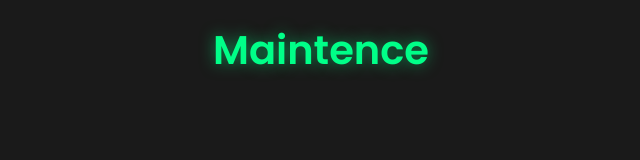
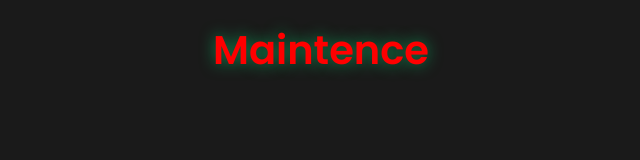
Before and after one commit to 18yyy/ygor, a plain HTML site: page public/index.html in a window 1280 px wide. Shown: the whole page, without its empty margins (319-959 px from the left). Drawn offline with nearby package versions, Linux system fonts and the light colour scheme.

Commit message:
Atualizar o style.css

```diff
--- a/public/style.css
+++ b/public/style.css
@@ -20,7 +20,7 @@ body {
 h1 {
     text-align: center;
     margin-bottom: 30px;
-    color: #00ff88;
+    color: #ff0000;
     font-size: 2.5em;
     text-shadow: 0 0 10px rgba(0, 255, 136, 0.3);
     animation: glow 2s ease-in-out infinite alternate;
```
